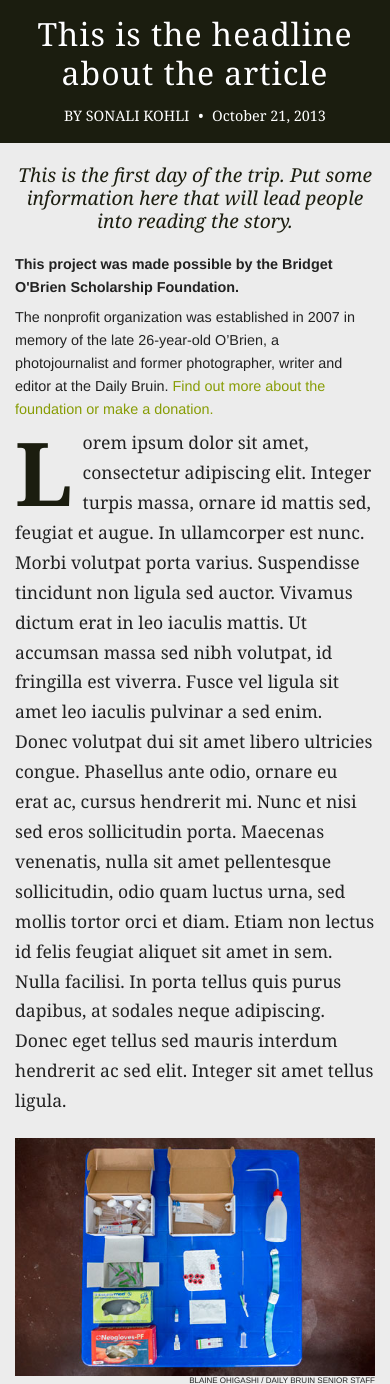
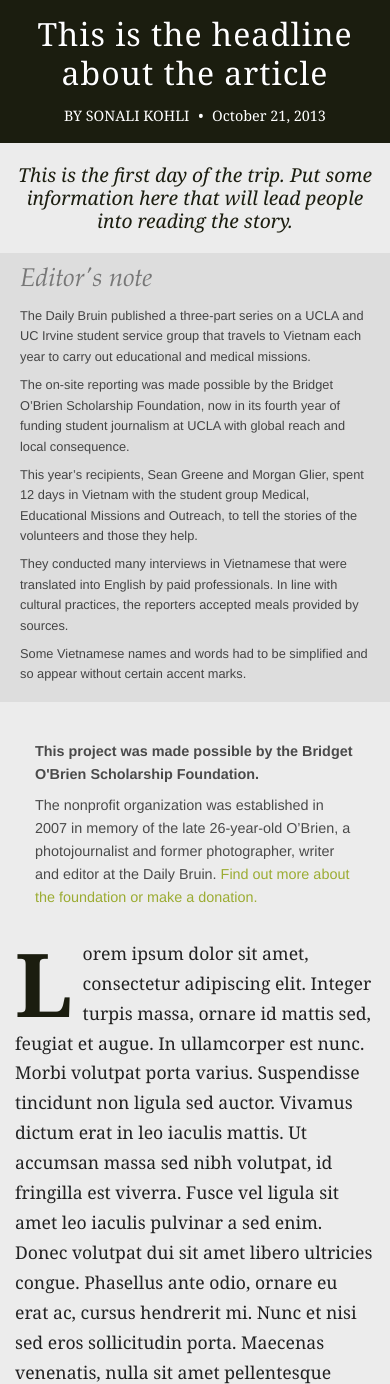
Before and after one commit to dailybruin/bob-2013, a PHP site: page / in a window 390 px wide. Shown: the part 483-1867 px from the top of the page. Run offline with PHP 8.4, Linux system fonts and the light colour scheme; some libraries are stand-ins or nearby versions.

Commit message:
Added editor's note and styled BOB info on small screen

```diff
--- a/css/app.css
+++ b/css/app.css
@@ -321,6 +321,26 @@ footer .copyright a, footer .copyright a:visited, footer .copyright a:visited, f
   text-decoration:underline;
 }
 
+.edinote {
+  background-color: #ddd;
+  padding: 10px 20px;
+  margin: 18px 0;
+  font-family: "Helvetica Neue","Helvetica",Arial, sans-serif;
+  font-size: 0.8em;
+}
+.edinote h4 {
+  font-style:italic;
+  font-weight:normal;
+  font-size: 2em;
+  color: #777;
+  font-family: "Palantino Linotype", "Palatino", Georgia, serif;
+  line-height: 1em;
+}
+.edinote p {
+  margin-bottom: 0.6em;
+  color: #444;
+}
+
 /* Use this media query to add styles to any device that supports media queries */
 @media only screen { }
 
@@ -337,6 +357,11 @@ footer .copyright a, footer .copyright a:visited, footer .copyright a:visited, f
   }
   footer .copyright {
     width:80%;
+  }
+  #about-bridget {
+    margin: 20px;
+    opacity: 0.8;
+    margin-bottom: 30px;
   }
 }
 
@@ -360,6 +385,11 @@ footer .copyright a, footer .copyright a:visited, footer .copyright a:visited, f
     font-size: 0.8em;
     margin-top: 8px;
   }
+  .edinote .edinote-note {
+    column-count:2;
+    -webkit-column-count:2;
+    -moz-column-count:2;
+  }
 }
 
 /* Used to alter styles for screens at least 1280px wide. */
--- a/index.html
+++ b/index.html
@@ -56,6 +56,21 @@
       <div class="row">
         <div class="large-4 large-centered columns">
           This is the first day of the trip. Put some information here that will lead people into reading the story.
+        </div>
+      </div>
+    </div>
+
+    <div class="edinote">
+      <div class="row">
+        <div class="large-12">
+          <h4>Editor's note</h4>
+          <div class="edinote-note">
+            <p>The Daily Bruin published a three-part series on a UCLA and UC Irvine student service group that travels to Vietnam each year to carry out educational and medical missions.</p>
+            <p>The on-site reporting was made possible by the Bridget O’Brien Scholarship Foundation, now in its fourth year of funding student journalism at UCLA with global reach and local consequence.
+            <p>This year’s recipients, Sean Greene and Morgan Glier, spent 12 days in Vietnam with the student group Medical, Educational Missions and Outreach, to tell the stories of the volunteers and those they help.</p>
+            <p>They conducted many interviews in Vietnamese that were translated into English by paid professionals. In line with cultural practices, the reporters accepted meals provided by sources.</p>
+            <p>Some Vietnamese names and words had to be simplified and so appear without certain accent marks.</p>
+          </div>
         </div>
       </div>
     </div>
```
